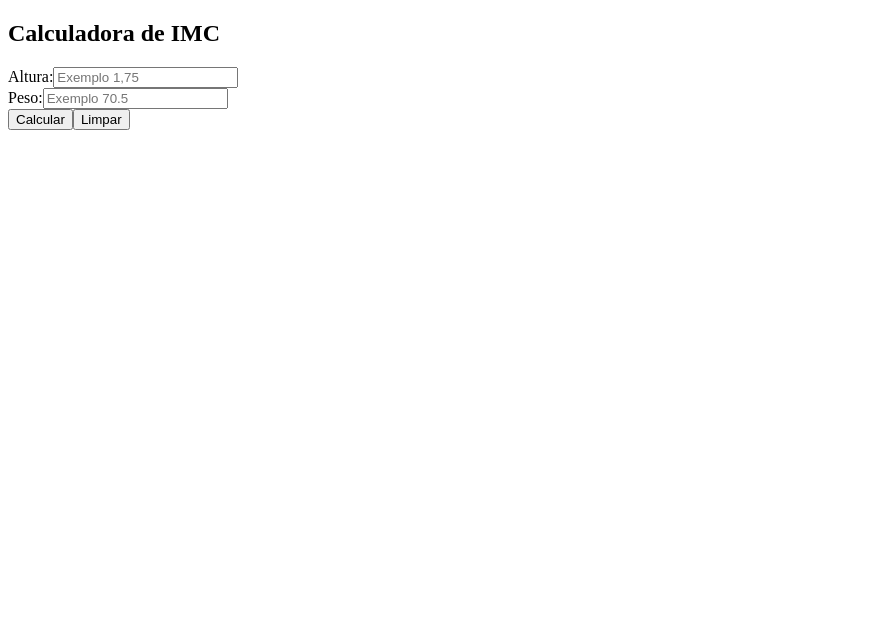
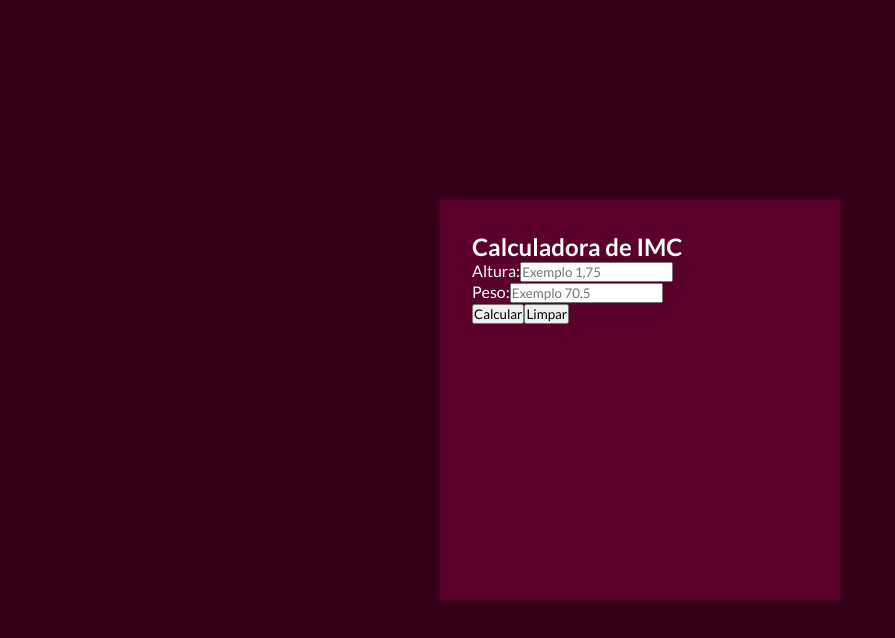
Before and after one commit to SuellenSO/CalculadoraIMC, a React (Vite) app in the folder imc-calc/: page / in a window 1280 px wide. Shown: the top 638 px of the page, without its empty margins (0-895 px from the left). Built offline with nearby package versions, Linux system fonts and the light colour scheme.

Commit message:
css
ajustando as configurações iniciais de CSS

```diff
--- a/imc-calc/index.html
+++ b/imc-calc/index.html
@@ -4,6 +4,9 @@
     <meta charset="UTF-8" />
     <link rel="icon" type="image/svg+xml" href="/favicon.svg" />
     <meta name="viewport" content="width=device-width, initial-scale=1.0" />
+    <link rel="preconnect" href="https://fonts.googleapis.com">
+<link rel="preconnect" href="https://fonts.gstatic.com" crossorigin>
+<link href="https://fonts.googleapis.com/css2?family=Lato:ital,wght@0,100;0,300;0,400;0,700;0,900;1,100;1,300;1,400;1,700;1,900&display=swap" rel="stylesheet">
     <title>imc-calc</title>
   </head>
   <body>
--- a/imc-calc/src/App.css
+++ b/imc-calc/src/App.css
@@ -0,0 +1,6 @@
+.container {
+  min-height: 400px;
+  min-width: 400px;
+  background-color: rgb(90, 0, 42);
+  padding: 2rem;
+}
--- a/imc-calc/src/index.css
+++ b/imc-calc/src/index.css
@@ -0,0 +1,15 @@
+* {
+  margin: 0;
+  padding: 0;
+  box-sizing: border-box;
+  font-family: "Lato", sans-serif;
+}
+
+body {
+  background-color: rgb(51, 0, 23);
+  display: flex;
+  justify-content: center;
+  align-items: center;
+  min-height: 100vh;
+  color: #fff;
+}
```
